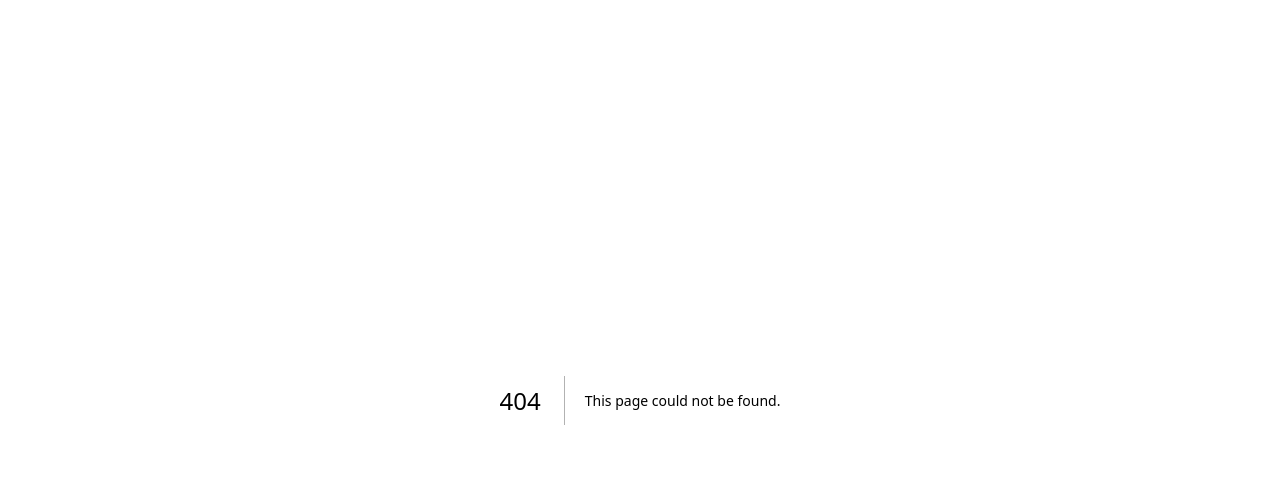
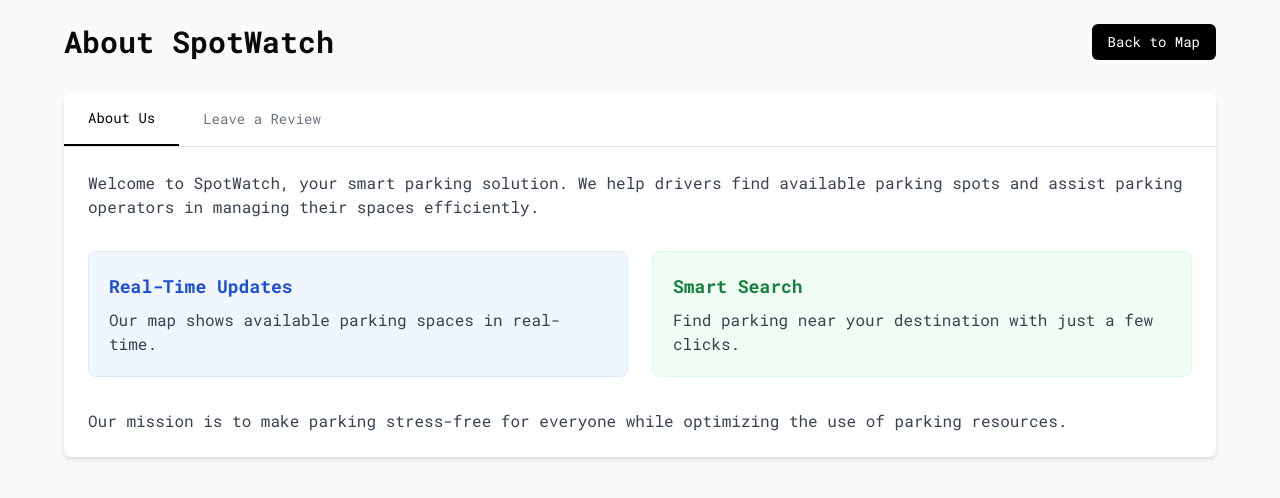
Before and after one commit to spotwatchllc/parking-dash, a Next.js app in the folder nextjs-dashboard/: page /about in a window 1280 px wide. Before the commit this address had no page. Shown: the top 498 px of the page. Built offline with nearby package versions, Linux system fonts and the light colour scheme; a web font is replaced by a local one.

Commit message:
added links to dashboard & about us in nav menu; created about us page with leave a review tab

```diff
--- /dev/null
+++ b/nextjs-dashboard/app/about/page.tsx
@@ -0,0 +1,166 @@
+'use client';
+
+import React, { useState } from 'react';
+import Link from 'next/link';
+import { Button } from '@/components/ui/button';
+import { StarIcon } from '@heroicons/react/24/solid';
+import { StarIcon as StarIconOutline } from '@heroicons/react/24/outline';
+
+const Page = () => {
+  const [activeTab, setActiveTab] = useState('about');
+  const [rating, setRating] = useState(0);
+  const [comment, setComment] = useState('');
+  const [submitted, setSubmitted] = useState(false);
+
+  const handleReviewSubmit = (e: React.FormEvent) => {
+    e.preventDefault();
+    console.log('Review submitted:', { rating, comment });
+    setSubmitted(true);
+  };
+
+  return (
+    <div className="min-h-screen bg-gray-50 p-6">
+      <div className="max-w-6xl mx-auto">
+        <div className="flex justify-between items-center mb-8">
+          <h1 className="text-3xl font-bold">About SpotWatch</h1>
+          <Link
+            href="/"
+            className="px-4 py-2 rounded-md bg-black text-white hover:bg-gray-800 transition-colors text-sm font-medium"
+          >
+            Back to Map
+          </Link>
+        </div>
+
+        <div className="bg-white rounded-lg shadow-md overflow-hidden">
+          <div className="flex border-b">
+            <button
+              className={`py-4 px-6 text-sm font-medium transition-colors ${
+                activeTab === 'about'
+                  ? 'border-b-2 border-black text-black'
+                  : 'text-gray-500 hover:text-gray-900'
+              }`}
+              onClick={() => setActiveTab('about')}
+            >
+              About Us
+            </button>
+            <button
+              className={`py-4 px-6 text-sm font-medium transition-colors ${
+                activeTab === 'review'
+                  ? 'border-b-2 border-black text-black'
+                  : 'text-gray-500 hover:text-gray-900'
+              }`}
+              onClick={() => setActiveTab('review')}
+            >
+              Leave a Review
+            </button>
+          </div>
+
+          <div className="p-6">
+            {activeTab === 'about' && (
+              <div>
+                <p className="text-gray-700 mb-4">
+                  Welcome to SpotWatch, your smart parking solution. We help drivers find available parking spots
+                  and assist parking operators in managing their spaces efficiently.
+                </p>
+
+                <div className="grid md:grid-cols-2 gap-6 my-8">
+                  <div className="bg-blue-50 p-5 rounded-lg border border-blue-100">
+                    <h3 className="text-lg font-semibold text-blue-700 mb-2">Real-Time Updates</h3>
+                    <p className="text-gray-700">
+                      Our map shows available parking spaces in real-time.
+                    </p>
+                  </div>
+                  <div className="bg-green-50 p-5 rounded-lg border border-green-100">
+                    <h3 className="text-lg font-semibold text-green-700 mb-2">Smart Search</h3>
+                    <p className="text-gray-700">
+                      Find parking near your destination with just a few clicks.
+                    </p>
+                  </div>
+                </div>
+
+                <p className="text-gray-700">
+                  Our mission is to make parking stress-free for everyone while optimizing the use of parking resources.
+                </p>
+              </div>
+            )}
+
+            {activeTab === 'review' && !submitted && (
+              <div>
+                <h2 className="text-xl font-semibold mb-4">Share Your Feedback</h2>
+                <p className="text-gray-600 mb-6">
+                  We'd love to hear about your experience with SpotWatch. Please rate our app and leave any comments below.
+                </p>
+
+                <form onSubmit={handleReviewSubmit} className="max-w-2xl">
+                  <div className="mb-6">
+                    <label className="block text-sm font-medium text-gray-700 mb-2">Rating</label>
+                    <div className="flex items-center space-x-1">
+                      {[1, 2, 3, 4, 5].map((star) => (
+                        <button
+                          key={star}
+                          type="button"
+                          onClick={() => setRating(star)}
+                          className="focus-visible:outline-none focus-visible:ring-1 focus-visible:ring-black"
+                        >
+                          {star <= rating ? (
+                            <StarIcon className="h-8 w-8 text-yellow-400" />
+                          ) : (
+                            <StarIconOutline className="h-8 w-8 text-gray-300 hover:text-yellow-200" />
+                          )}
+                        </button>
+                      ))}
+                    </div>
+                  </div>
+
+                  <div className="mb-6">
+                    <label htmlFor="comment" className="block text-sm font-medium text-gray-700 mb-2">
+                      Comments (Optional)
+                    </label>
+                    <textarea
+                      id="comment"
+                      rows={4}
+                      className="block w-full rounded-md border border-gray-300 px-3 py-2 shadow-sm focus:border-black focus:outline-none focus:ring-1 focus:ring-black"
+                      placeholder="Share your thoughts about our application..."
+                      value={comment}
+                      onChange={(e) => setComment(e.target.value)}
+                    />
+                  </div>
+
+                  <Button
+                    type="submit"
+                    disabled={rating === 0}
+                    className="bg-black hover:bg-gray-800 text-white"
+                  >
+                    Submit Review
+                  </Button>
+                </form>
+              </div>
+            )}
+
+            {activeTab === 'review' && submitted && (
+              <div className="bg-gray-50 rounded-lg border border-gray-200 p-6 text-center max-w-2xl mx-auto">
+                <h2 className="text-xl font-semibold text-gray-800 mb-2">Thank You for Your Feedback!</h2>
+                <p className="text-gray-600 mb-4">
+                  Your review has been submitted successfully. We appreciate you taking the time to share your thoughts.
+                </p>
+                <Button
+                  variant="outline"
+                  className="border-black text-black hover:bg-gray-100"
+                  onClick={() => {
+                    setRating(0);
+                    setComment('');
+                    setSubmitted(false);
+                  }}
+                >
+                  Submit Another Review
+                </Button>
+              </div>
+            )}
+          </div>
+        </div>
+      </div>
+    </div>
+  );
+};
+
+export default Page;
--- a/nextjs-dashboard/app/map_home.tsx
+++ b/nextjs-dashboard/app/map_home.tsx
@@ -203,12 +203,24 @@ export default function Map() {
           <NavigationMenuList>
             <NavigationMenuItem>
               <NavigationMenuTrigger>Menu</NavigationMenuTrigger>
-              <NavigationMenuContent className="p-4 bg-white rounded shadow max-h-[400px] overflow-y-auto">
+              <NavigationMenuContent className="p-4 bg-white rounded shadow max-h-[400px] overflow-y-auto flex flex-col gap-2">
+                <Link
+                  href="/dashboard"
+                  className={buttonVariants({ variant: 'outline' })}
+                >
+                  Dashboard
+                </Link>
                 <Link
                   href="/configuration"
                   className={buttonVariants({ variant: 'outline' })}
                 >
                   Configuration
+                </Link>
+                <Link
+                  href="/about"
+                  className={buttonVariants({ variant: 'outline' })}
+                >
+                  About Us
                 </Link>
               </NavigationMenuContent>
             </NavigationMenuItem>
```
